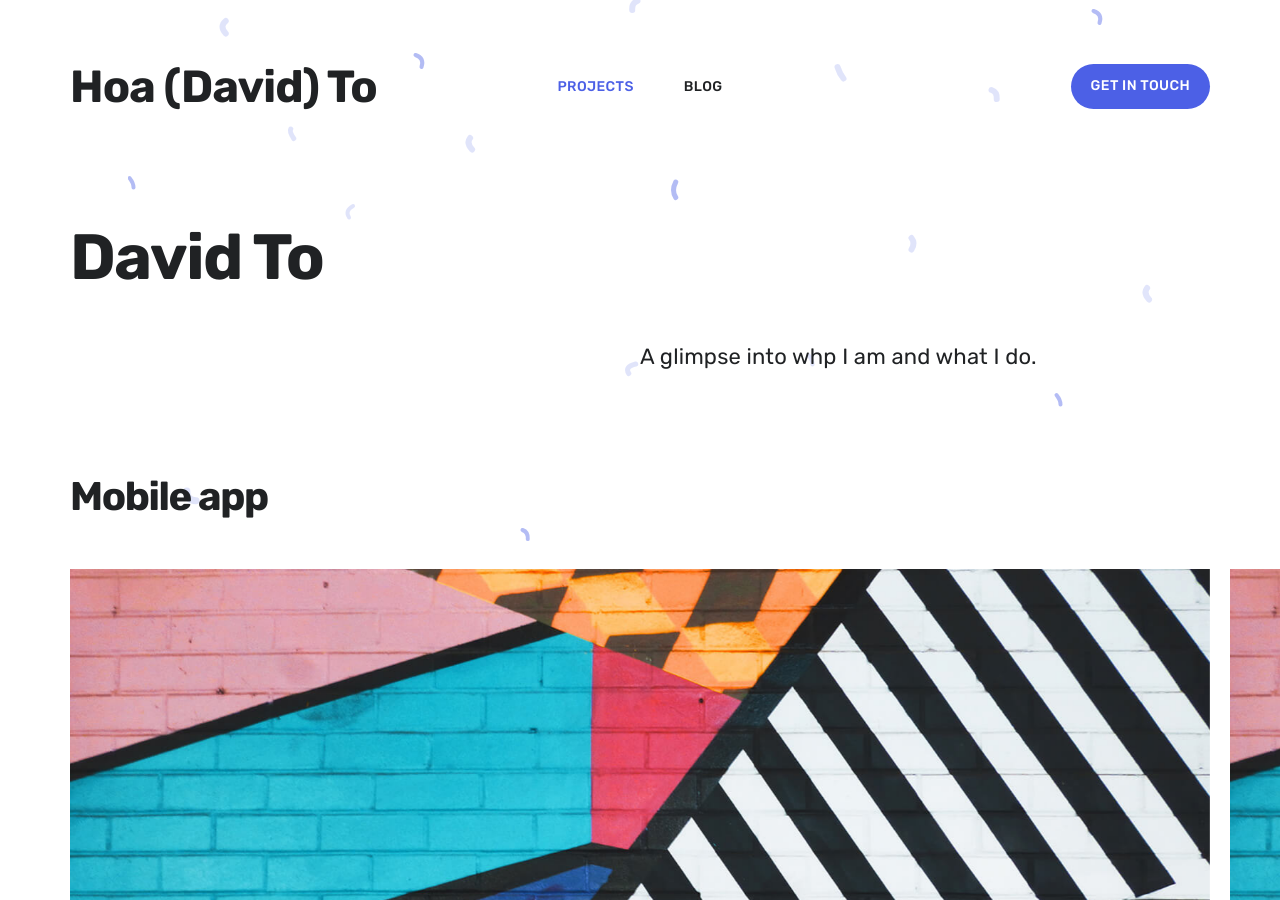
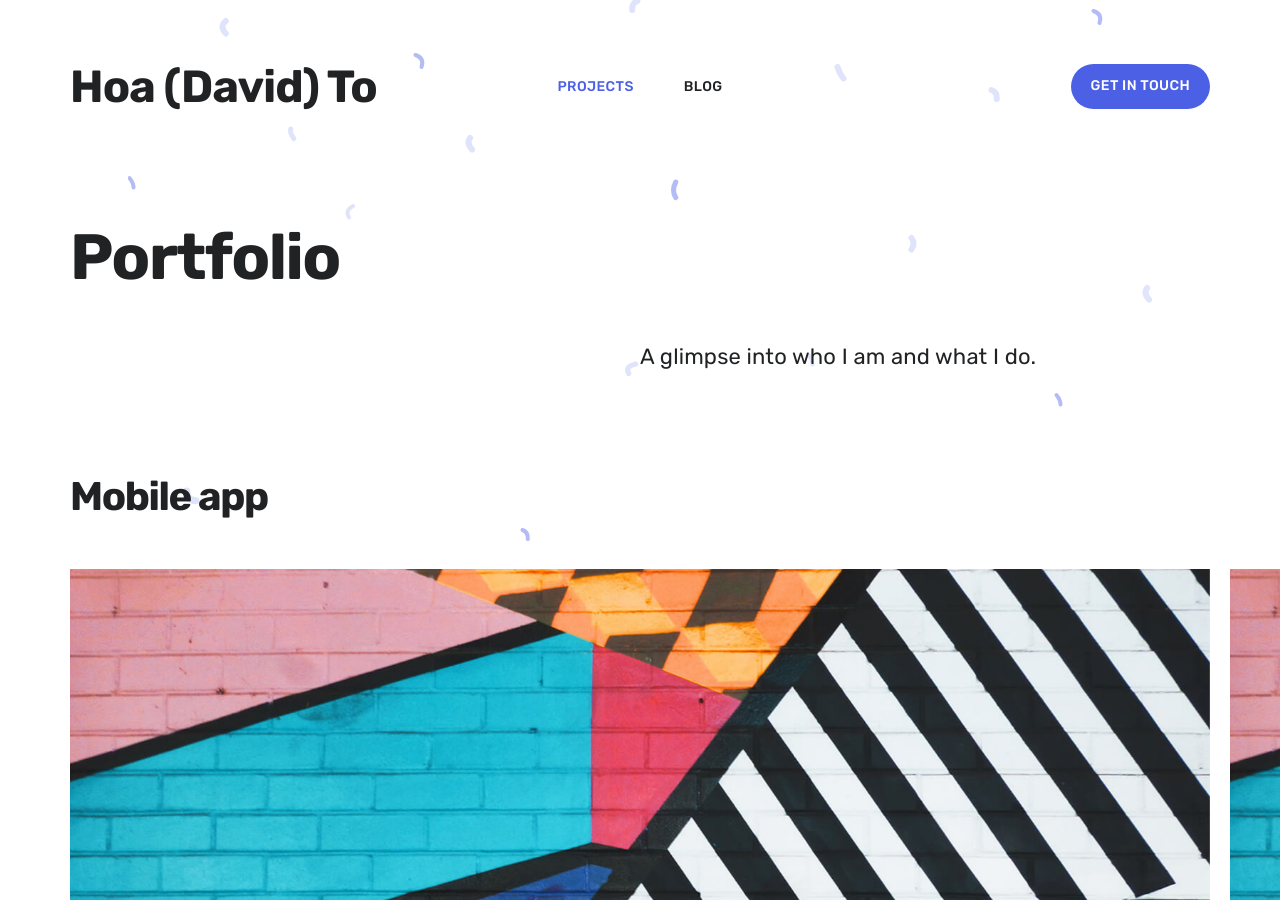
Before and after one commit to HoaTo001/David_portfolio, a Jekyll site: the page built from index.html, in a window 1280 px wide and 900 px high. Built offline with Jekyll 4.4.1, drawn with Linux system fonts in a browser that asks for light colours; nearby versions of some CDN libraries.

Commit message:
Update index.html

```diff
--- a/index.html
+++ b/index.html
@@ -1,8 +1,8 @@
 ---
 layout: default
 overtitle:
-title: David To
-description: A glimpse into whp I am and what I do.
+title: Portfolio
+description: A glimpse into who I am and what I do.
 featured_image: /images/social.jpg
 ---
 
```
